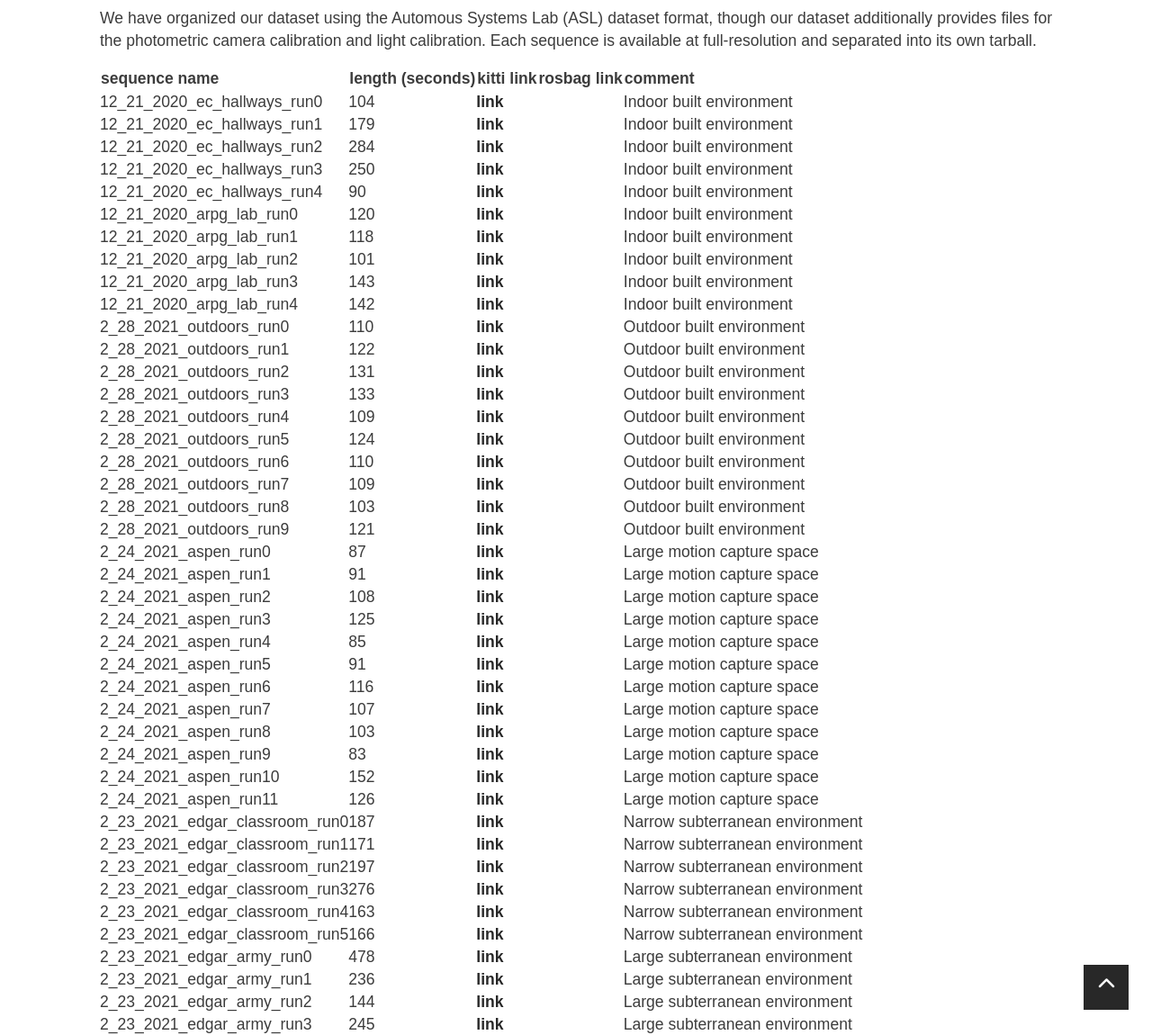
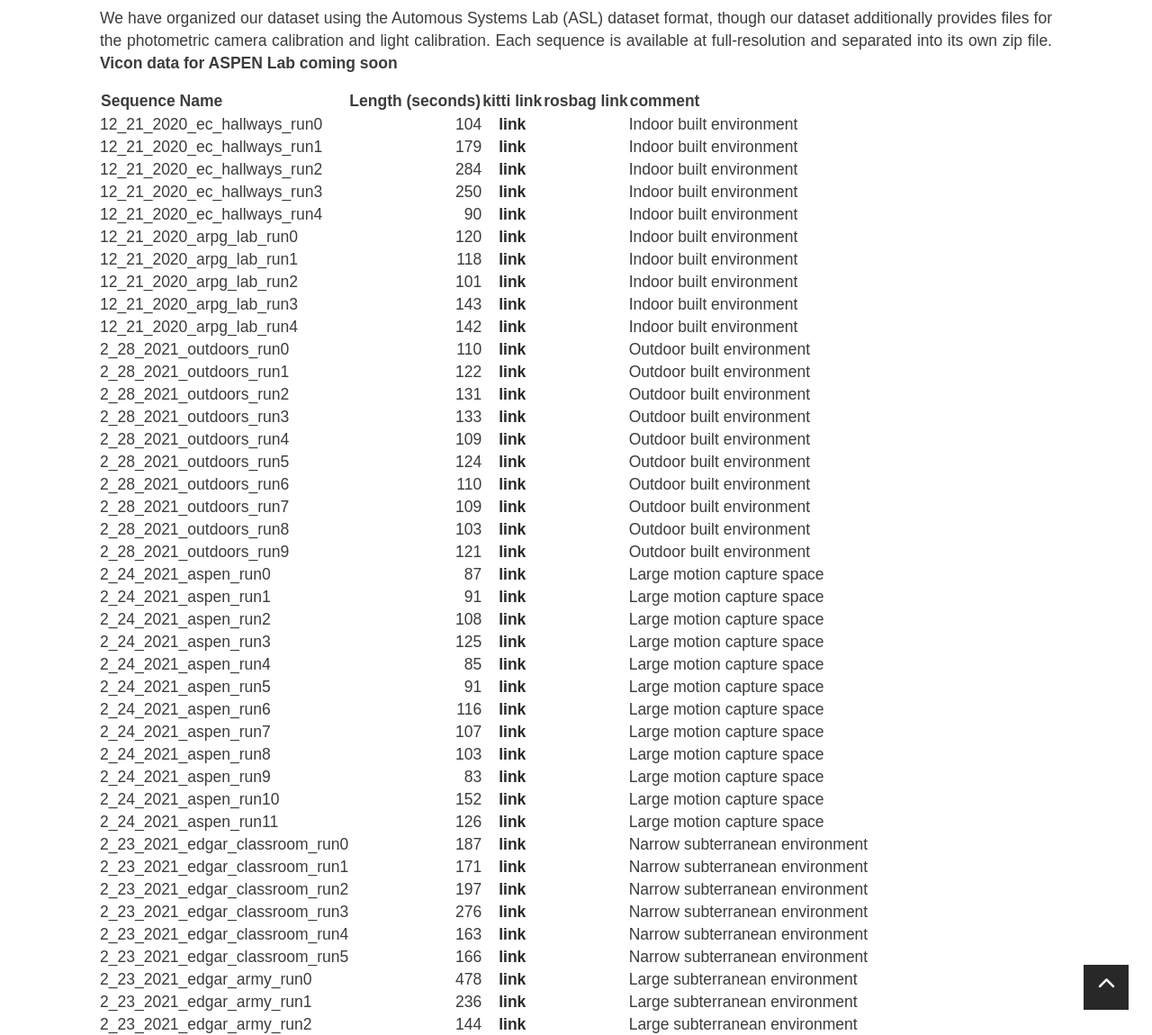
Before and after one commit to HIRO-group/HIRO-group.github.io, a Jekyll site: the page built from coloradar.md, in a window 1280 px wide and 1400 px high, scrolled down 496 px. Shown: the part 250-1400 px from the top of the window at 90% size. Built offline with Jekyll 4.4.1, drawn with Linux system fonts in a browser that asks for light colours; nearby versions of some CDN libraries; some web fonts are replaced; part of the change alters nothing that is shown; some of the changed text lies outside the part shown.

Commit message:
Updated outdoor dataset links, aspen lab 11 link, added note to downloads about aspen vicon data, and minor table formatting change

```diff
--- a/coloradar.md
+++ b/coloradar.md
@@ -18,10 +18,10 @@ For an explanation video of this dataset, please click the linked image below:
 We have organized our dataset using the Automous Systems Lab (ASL) dataset
 format, though our dataset additionally provides files for the photometric
 camera calibration and light calibration. Each sequence is available at
-full-resolution and separated into its own tarball.
+full-resolution and separated into its own zip file. **Vicon data for ASPEN Lab coming soon**
 
-| sequence name                       | length (seconds) | kitti link                                                                                                                                                                                            | rosbag link | comment                              |
-| ----------------------------------- | ---------------- | ----------------------------------------------------------------------------------------------------------------------------------------------------------------------------------------------------- | ----------- | ------------------------------------ |
+| Sequence Name                       | Length (seconds) | kitti link                                                                                                                                                                                            | rosbag link | comment                              |
+| ----------------------------------- | ----------------: | :-----------------------------------------------------------------------------------------------------------------------------------------------------------------------------------------------------: | :-----------: | ------------------------------------ |
 | 12\_21\_2020\_ec\_hallways\_run0    | 104              | [link](https://docs.google.com/uc?export=download&id=1bjRJvkOYcKHCvRypKOVt1bFcEu6jJNrQ)                                    |             | Indoor built environment             |
 | 12\_21\_2020\_ec\_hallways\_run1    | 179              | [link](https://docs.google.com/uc?export=download&id=1Sh2zPO7HxyiwzUJa2gZovQl5UHADQiSV)                                   |             | Indoor built environment             |
 | 12\_21\_2020\_ec\_hallways\_run2    | 284              | [link](https://docs.google.com/uc?export=download&id=1jgj8SCo0Sl67jSHyd1tr3FyIRQbXE2Fu)                                  |             | Indoor built environment             |
@@ -32,16 +32,16 @@ full-resolution and separated into its own tarball.
 | 12\_21\_2020\_arpg\_lab\_run2       | 101              | [link](https://docs.google.com/uc?export=download&id=17LgzWoXZWomqYlCLMtkd_ETNCoBq2Mtu)                                     |             | Indoor built environment             |
 | 12\_21\_2020\_arpg\_lab\_run3       | 143              | [link](https://docs.google.com/uc?export=download&id=1MelnsD5kqzKpiEU4LVGmuJXE64BKKbZC)                                  |             | Indoor built environment             |
 | 12\_21\_2020\_arpg\_lab\_run4       | 142              | [link](https://docs.google.com/uc?export=download&id=1TVHn0fE5SexUY00laCsjTK1qS-yzW0rX)                                    |             | Indoor built environment             |
-| 2\_28\_2021\_outdoors\_run0         | 110              | [link](https://docs.google.com/uc?export=download&id=16zjGCc5UPNKMB1hFP3pUhxIsrZBUbUtE)                                    |             | Outdoor built environment            |
-| 2\_28\_2021\_outdoors\_run1         | 122              | [link](https://docs.google.com/uc?export=download&id=1Mv4XmDasloC9N3yvaRy5h0B70G0RCSQg)                                   |             | Outdoor built environment            |
-| 2\_28\_2021\_outdoors\_run2         | 131              | [link](https://docs.google.com/uc?export=download&id=1HqncH4wQDbHKknI8Ub1g0MIdkv8xWrbW)                                    |             | Outdoor built environment            |
-| 2\_28\_2021\_outdoors\_run3         | 133              | [link](https://docs.google.com/uc?export=download&id=1IYmUxjt6zXnnftkqFzydwfpWOM4FuAaL)                                   |             | Outdoor built environment            |
-| 2\_28\_2021\_outdoors\_run4         | 109              | [link](https://docs.google.com/uc?export=download&id=1YPX6Hk4IwN_p2lATzYZQPvJLhlHRAceV)                                    |             | Outdoor built environment            |
-| 2\_28\_2021\_outdoors\_run5         | 124              | [link](https://docs.google.com/uc?export=download&id=1_MIH7_rxF63WKTg62LLOiS9v8D5WJ89E)                                    |             | Outdoor built environment            |
-| 2\_28\_2021\_outdoors\_run6         | 110              | [link](https://docs.google.com/uc?export=download&id=1HxZ_bayk7-gtos_i3QN57D9v4K1G7WQ2)                                    |             | Outdoor built environment            |
-| 2\_28\_2021\_outdoors\_run7         | 109              | [link](https://docs.google.com/uc?export=download&id=1DnuSlMHrtSNmKVUniPX5PObP9aQ5Y5Rb)                                    |             | Outdoor built environment            |
-| 2\_28\_2021\_outdoors\_run8         | 103              | [link](https://docs.google.com/uc?export=download&id=1zWsLv4z_Zs-neHbvERf8AgzqFlMJDh76)                                    |             | Outdoor built environment            |
-| 2\_28\_2021\_outdoors\_run9         | 121              | [link](https://docs.google.com/uc?export=download&id=14mTOCwC5JxR8bID9e2q9dJLanRaOHLs)                                    |             | Outdoor built environment            |
+| 2\_28\_2021\_outdoors\_run0         | 110              | [link](https://docs.google.com/uc?export=download&id=1iq7Sn9WLn44QGCOMBNjpbtVNONy4U3Gu)                                    |             | Outdoor built environment            |
+| 2\_28\_2021\_outdoors\_run1         | 122              | [link](https://docs.google.com/uc?export=download&id=1K4Rtl780af8PY9pbJJUomW39flcEuadY)                                   |             | Outdoor built environment            |
+| 2\_28\_2021\_outdoors\_run2         | 131              | [link](https://docs.google.com/uc?export=download&id=1iQPPdAPtl48OD9OtgOueuWuNiUgEQiP7)                                    |             | Outdoor built environment            |
+| 2\_28\_2021\_outdoors\_run3         | 133              | [link](https://docs.google.com/uc?export=download&id=1nY_JRPVfHvMKEDdUiMx67F1-d-6ryj72)                                   |             | Outdoor built environment            |
+| 2\_28\_2021\_outdoors\_run4         | 109              | [link](https://docs.google.com/uc?export=download&id=10RbGuEDDIpA2qpXBGPsqak7rHd_nnnLU)                                    |             | Outdoor built environment            |
+| 2\_28\_2021\_outdoors\_run5         | 124              | [link](https://docs.google.com/uc?export=download&id=1HbaARzVojZrLOOJ0cgutTHxwQDLDTGbx)                                    |             | Outdoor built environment            |
+| 2\_28\_2021\_outdoors\_run6         | 110              | [link](https://docs.google.com/uc?export=download&id=1x8IfwBGJMOs4-izFKk9XZTUuuJl7P51Q)                                    |             | Outdoor built environment            |
+| 2\_28\_2021\_outdoors\_run7         | 109              | [link](https://docs.google.com/uc?export=download&id=1ta2KLtWHf_oXI5IP2ikWuFJRllR_x8YA)                                    |             | Outdoor built environment            |
+| 2\_28\_2021\_outdoors\_run8         | 103              | [link](https://docs.google.com/uc?export=download&id=1AK8zLXJCtgZ66LhUARK-sOAPgULhIA4d)                                    |             | Outdoor built environment            |
+| 2\_28\_2021\_outdoors\_run9         | 121              | [link](https://docs.google.com/uc?export=download&id=1yVqTKbYVteGGhrXPmw5pekvRv5r3ITf3)                                    |             | Outdoor built environment            |
 | 2\_24\_2021\_aspen\_run0            | 87               | [link](https://docs.google.com/uc?export=download&id=14cTL1hMsLFPyxDLdfrFsZ2XJ97hq2JGV)                                    |             | Large motion capture space           |
 | 2\_24\_2021\_aspen\_run1            | 91               | [link](https://docs.google.com/uc?export=download&id=1xQEsK43Xqh8DioZVB_wwjSvAWHqYTVyr)                                  |             | Large motion capture space           |
 | 2\_24\_2021\_aspen\_run2            | 108              | [link](https://docs.google.com/uc?export=download&id=1HYeVgEhcW_bw0SPkrEoh3xnl6NUG9Hd2)                                    |             | Large motion capture space           |
@@ -53,7 +53,7 @@ full-resolution and separated into its own tarball.
 | 2\_24\_2021\_aspen\_run8            | 103              | [link](https://docs.google.com/uc?export=download&id=1Zto22ulGCAXneYA2DIz633M5WlHVDeKW)                                    |             | Large motion capture space           |
 | 2\_24\_2021\_aspen\_run9            | 83               | [link](https://docs.google.com/uc?export=download&id=15armFgbIzVoiZSVa74Q4UyeM2DcAt6rq)                                    |             | Large motion capture space           |
 | 2\_24\_2021\_aspen\_run10           | 152              | [link](https://docs.google.com/uc?export=download&id=1pHKZn_SYMtGC3cz-0L4Esa0BqozyJdre)                                   |             | Large motion capture space           |
-| 2\_24\_2021\_aspen\_run11           | 126              | [link](https://docs.google.com/uc?export=download&id=1guZwY92VGngu3Okj74w98xQ8xSbZcykG) |             | Large motion capture space           |
+| 2\_24\_2021\_aspen\_run11           | 126              | [link](https://docs.google.com/uc?export=download&id=1pxqhwTp1z1dncV__bC1ivIlenD2xOaN7) |             | Large motion capture space           |
 | 2\_23\_2021\_edgar\_classroom\_run0 | 187              | [link](https://docs.google.com/uc?export=download&id=1e3t5CC35Q75AEoX-SYG7LPnWdy8NyaT5)                                    |             | Narrow subterranean environment      |
 | 2\_23\_2021\_edgar\_classroom\_run1 | 171              | [link](https://docs.google.com/uc?export=download&id=19Qn9X-7HAKRJntU2_K7Llprzm_XLZU4p)                                   |             | Narrow subterranean environment      |
 | 2\_23\_2021\_edgar\_classroom\_run2 | 197              | [link](https://docs.google.com/uc?export=download&id=1AW_l_B2uHKutGhN1-ny1yEyJMN_6Ks-n)                                    |             | Narrow subterranean environment      |
@@ -74,7 +74,7 @@ full-resolution and separated into its own tarball.
 | 2\_22\_2021\_longboard\_run5        | 239              | [link](https://docs.google.com/uc?export=download&id=1lEQqcZSdMPoxsKPAtvLxjyJD8np4hpg5)                                    |             | High-speed multi-use paths and roads |
 | 2\_22\_2021\_longboard\_run6        | 228              | [link](https://docs.google.com/uc?export=download&id=1QHBW7Hasy8dJSFlfSXjLxbzAAeFQ0TVk)                                    |             | High-speed multi-use paths and roads |
 | 2\_22\_2021\_longboard\_run7        | 262              | [link](https://docs.google.com/uc?export=download&id=1nWbjgha8T7-YXbQRlIqD1jYh3GfNgr14)                                    |             | High-speed multi-use paths and roads |
-| calib                               |                  | [link](https://docs.google.com/uc?export=download&id=1B4VUk-VAp3OnaA9S-nofisibupmra6H5)                                    |             | calibration and config parameters    |
+| calib                               |                  | [link](https://docs.google.com/uc?export=download&id=1B4VUk-VAp3OnaA9S-nofisibupmra6H5)                                    |             | Calibration and onfig parameters    |
 | development tools                   |		               | [link](https://docs.google.com/uc?export=download&id=11bB59T5hQAr16PgZbhMPy3c1r5p_qybi)                                                        |             |		Example Python and MATLAB scripts |
 
 ### Sensor Rig
```
